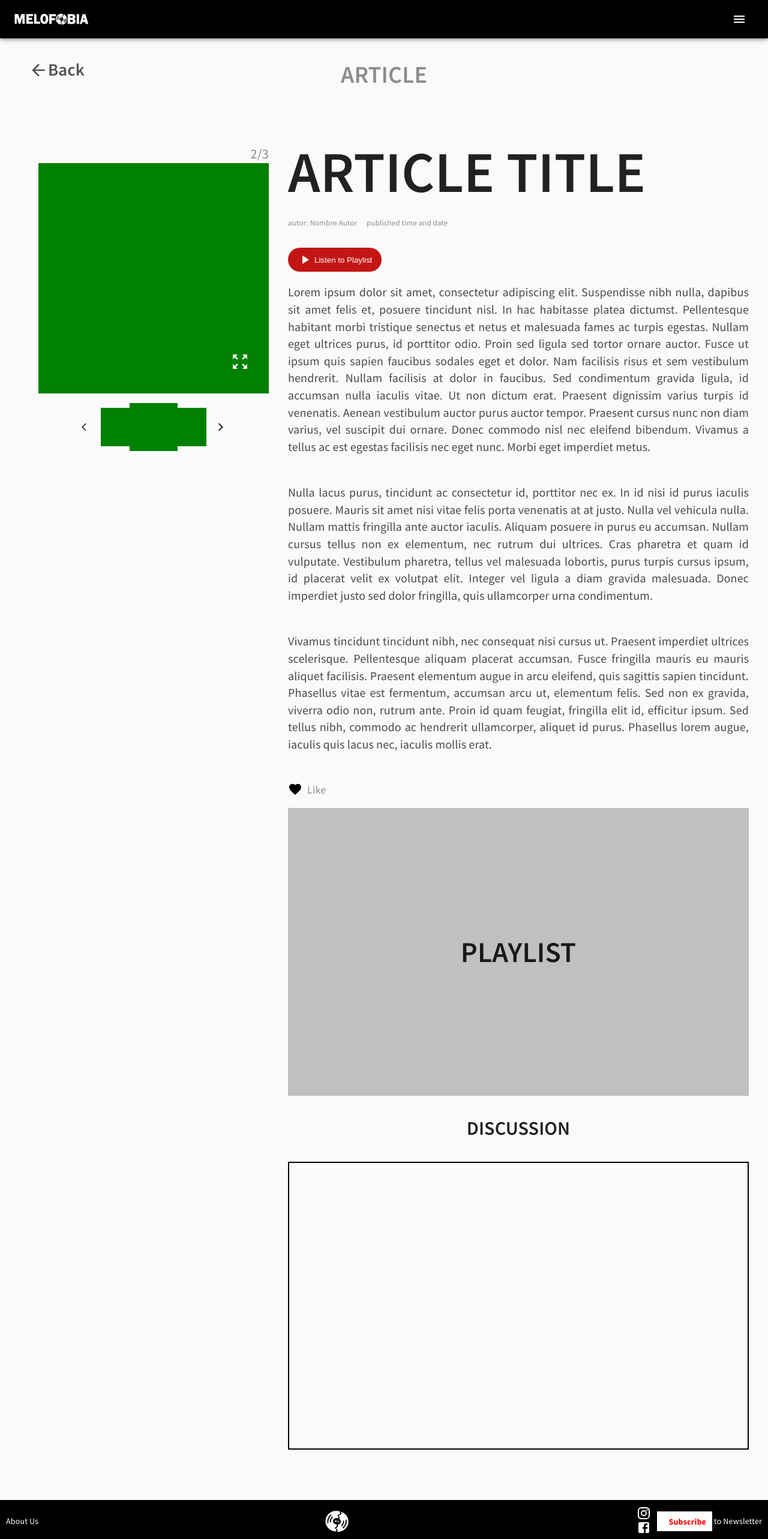
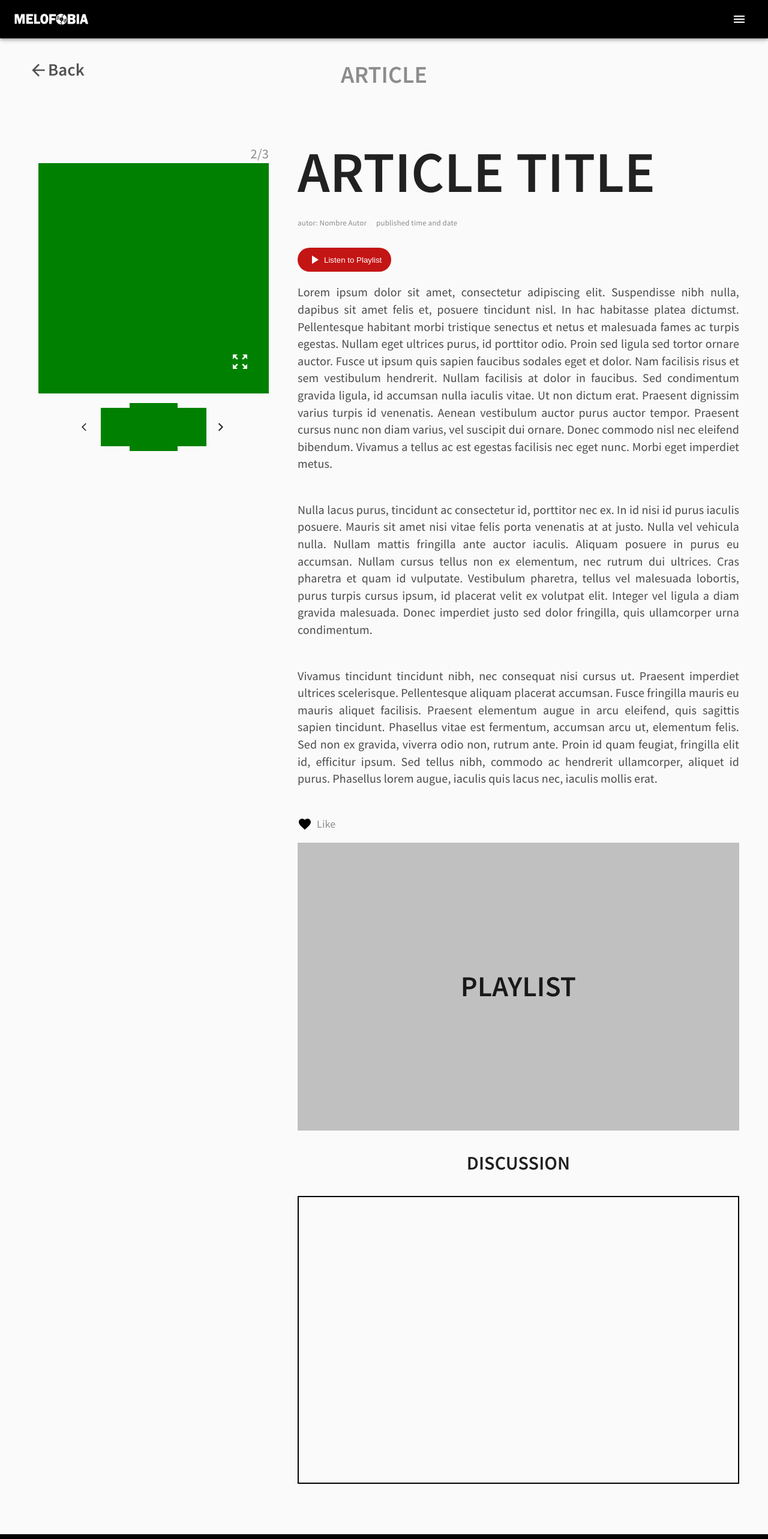
Before and after one commit to NikolasP98/MELOFOBIA, a React (Create React App) app: page /article in a window 1280 px wide. Shown: the top 2566 px of the page at 60% size. Built offline with nearby package versions, Linux system fonts and the light colour scheme.

Commit message:
Update article-style.scss

```diff
--- a/src/Components/Article/article-style.scss
+++ b/src/Components/Article/article-style.scss
@@ -247,6 +247,7 @@
             }
 
             .article-main {
+                padding: 0 3rem;
                 .btn-play-list {
                     display: flex;
                 }
@@ -272,7 +273,7 @@
 
             .discussion-playlist {
                 width: 100%;
-                padding: 0 2rem;
+                padding: 0 3rem;
                 display: flex;
                 flex-direction: column-reverse;
 
```
